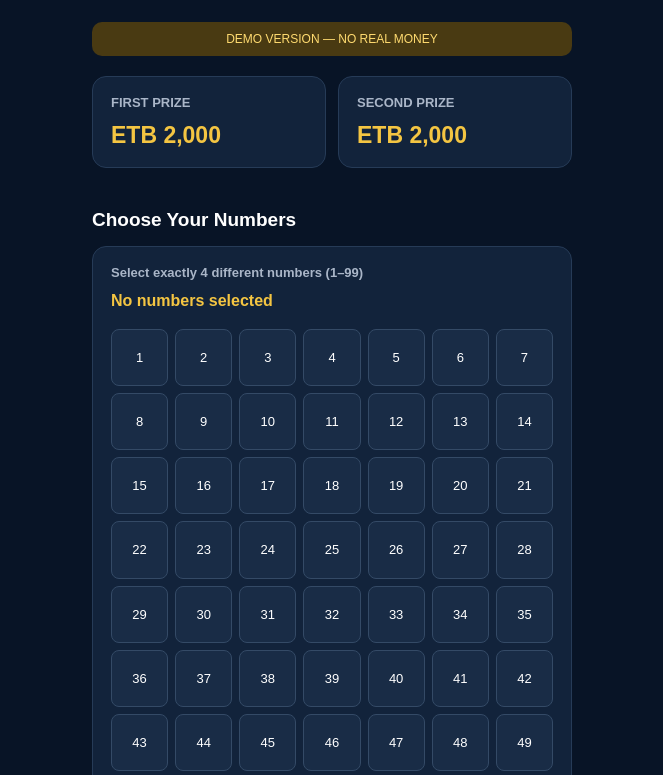
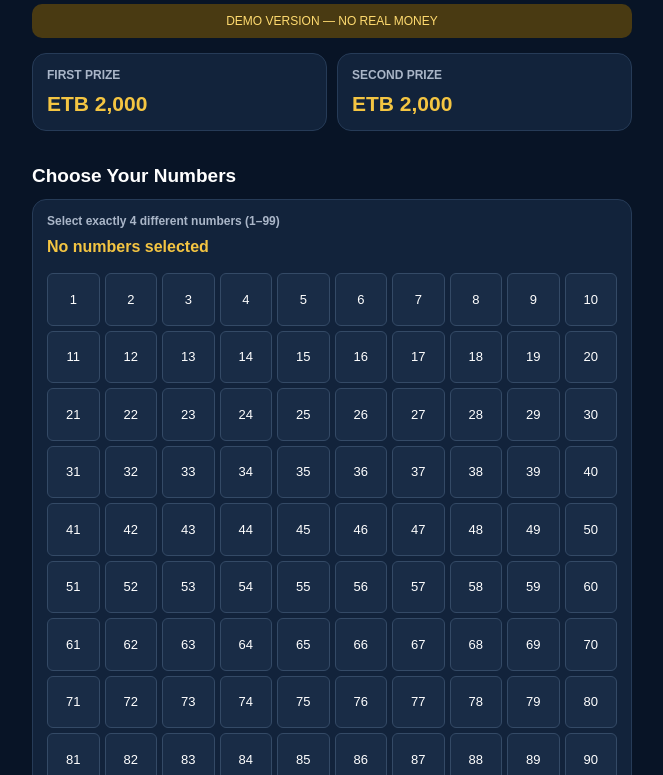
Before and after one commit to maedothailu34-gif/EtJackpot, a plain HTML site: page index.html in a window 1280 px wide. Shown: the part 107-882 px from the top of the page, without its empty margins (308-971 px from the left). Drawn offline with Linux system fonts and the light colour scheme.

Commit message:
index.html

```diff
--- a/index.html
+++ b/index.html
@@ -1,3 +1,4 @@
+
 <!DOCTYPE html>
 <html lang="en">
 <head>
@@ -12,17 +13,17 @@
       font-family: Arial, sans-serif;
       background: #081426;
       color: white;
-      padding: 20px;
+      padding: 12px;
     }
 
     .app {
-      max-width: 480px;
+      max-width: 600px;
       margin: auto;
     }
 
     header {
       text-align: center;
-      padding: 25px 0;
+      padding: 20px 0;
     }
 
     .logo {
@@ -44,53 +45,56 @@
       border-radius: 10px;
       text-align: center;
       font-size: 12px;
-      margin-bottom: 20px;
+      margin-bottom: 15px;
     }
 
     .jackpots {
       display: grid;
       grid-template-columns: 1fr 1fr;
-      gap: 12px;
+      gap: 10px;
     }
 
     .card {
       background: #12233b;
       border: 1px solid #263b57;
       border-radius: 14px;
-      padding: 18px;
-      margin-bottom: 16px;
+      padding: 14px;
+      margin-bottom: 14px;
     }
 
     .card h3 {
-      font-size: 13px;
+      font-size: 12px;
       color: #aab6c8;
-      margin: 0 0 12px;
+      margin: 0 0 10px;
     }
 
     .amount {
       color: #f4c542;
-      font-size: 23px;
+      font-size: 21px;
       font-weight: bold;
     }
 
     .section-title {
-      margin: 25px 0 15px;
+      margin: 20px 0 12px;
       font-size: 19px;
     }
 
     .numbers {
       display: grid;
-      grid-template-columns: repeat(7, 1fr);
-      gap: 7px;
+      grid-template-columns: repeat(10, minmax(0, 1fr));
+      gap: 5px;
     }
 
     .number {
+      width: 100%;
+      min-width: 0;
+      padding: 0;
       background: #192c46;
       color: white;
       border: 1px solid #344a66;
-      border-radius: 8px;
+      border-radius: 6px;
       aspect-ratio: 1;
-      font-size: 13px;
+      font-size: clamp(10px, 3vw, 13px);
       cursor: pointer;
     }
 
@@ -105,14 +109,14 @@
       color: #f4c542;
       font-weight: bold;
       min-height: 25px;
-      margin: 12px 0;
+      margin: 10px 0;
     }
 
     .button {
       width: 100%;
       border: none;
       border-radius: 10px;
-      padding: 15px;
+      padding: 14px;
       background: #f4c542;
       color: #081426;
       font-weight: bold;
@@ -130,11 +134,7 @@
       color: #aab6c8;
       font-size: 12px;
       text-align: center;
-      margin-top: 20px;
-    }
-
-    @media (max-width: 350px) {
-      .numbers { grid-template-columns: repeat(6, 1fr); }
+      margin-top: 15px;
     }
   </style>
 </head>
```
